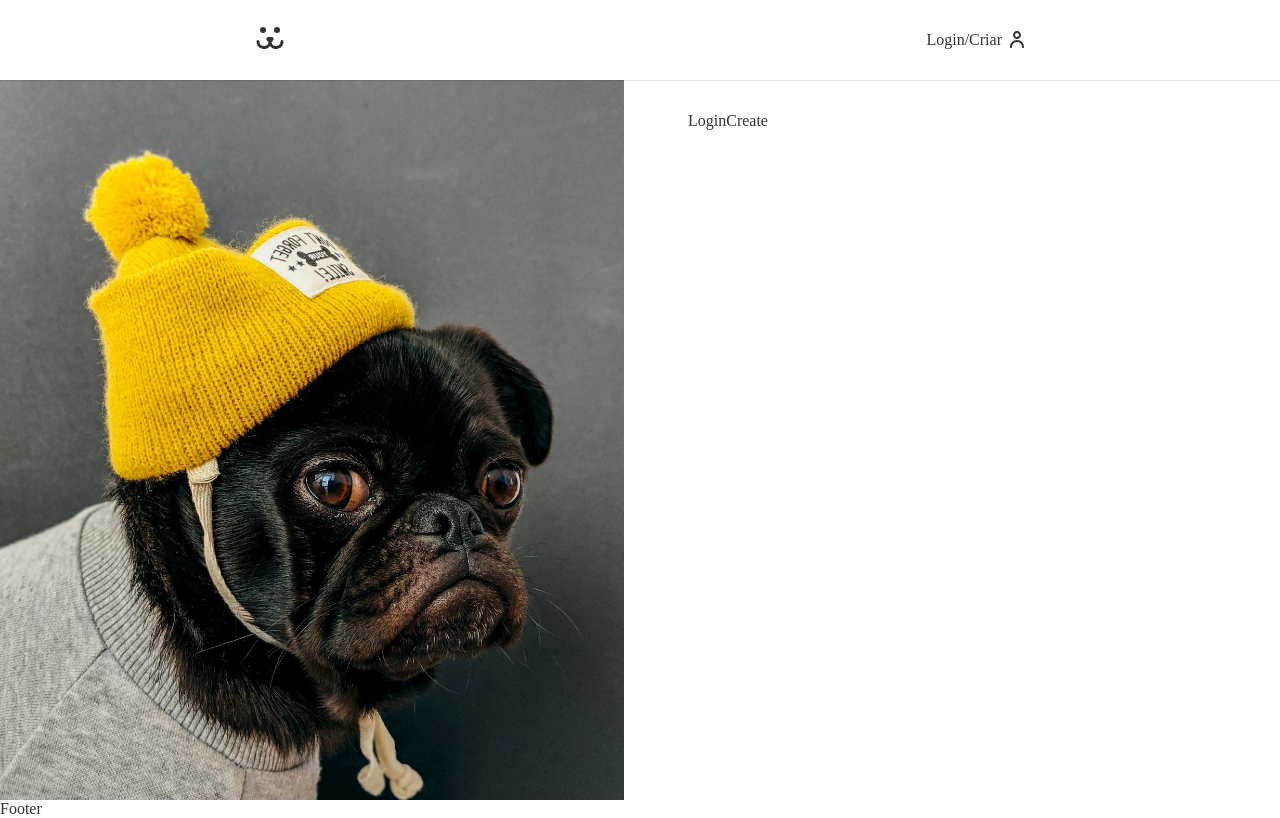
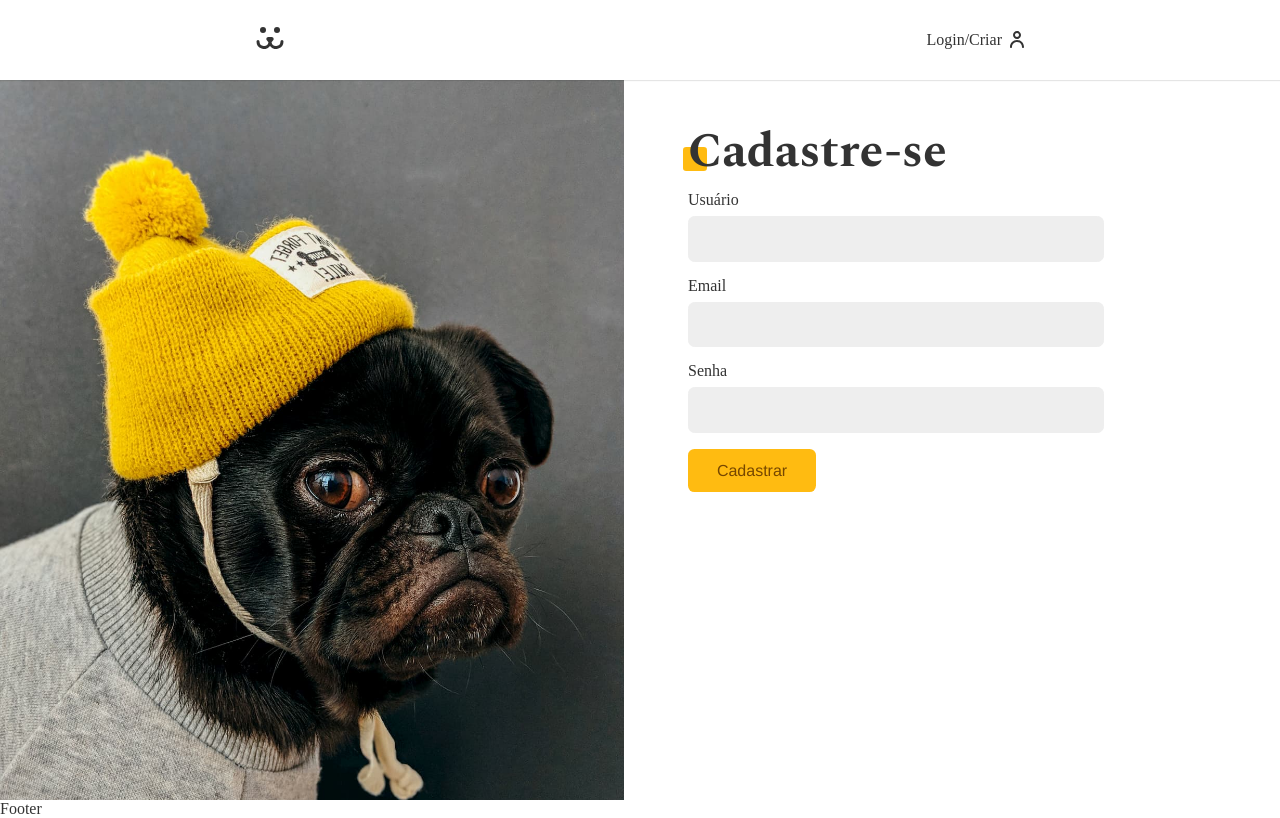
Before and after one commit to Celsogabrielf16/dogs, a React (Create React App) app: page /login/criar in a window 1280 px wide. Built offline with nearby package versions, Linux system fonts and the light colour scheme.

Commit message:
integração do componente LoginCreate

```diff
--- a/src/Hooks/useForm.js
+++ b/src/Hooks/useForm.js
@@ -4,7 +4,12 @@
   email: {
     regex: /^(([^<>()[\]\\.,;:\s@"]+(\.[^<>()[\]\\.,;:\s@"]+)*)|(".+"))@((\[[0-9]{1,3}\.[0-9]{1,3}\.[0-9]{1,3}\.[0-9]{1,3}\])|(([a-zA-Z\-0-9]+\.)+[a-zA-Z]{2,}))$/,
     message: 'Preencha um email válido.'
-  }
+  },
+  password: {
+    regex: /^(?=.*\d)(?=.*[a-z])(?=.*[A-Z])[0-9a-zA-Z]{8,}$/,
+    message:
+      'A senha precisa ter 1 caracter maíusculo, 1 minúsculo e 1 digito. Com no mínimo 8 caracteres.',
+  },
 }
 
 const useForm = (type) => {
--- a/src/api.js
+++ b/src/api.js
@@ -13,26 +13,39 @@
   };
 }
 
+export function TOKEN_VALIDATE_POST(token) {
+  return {
+    url: API_URL + "jwt-auth/v1/token/validate",
+    options: {
+      method: "POST",
+      headers: {
+        Authorization: "Bearer " + token,
+      },
+    },
+  };
+}
+
 export function USER_GET(token) {
   return {
     url: API_URL + "api/user",
     options: {
       method: "GET",
       headers: {
-        Authorization: 'Bearer ' + token
-      }
+        Authorization: "Bearer " + token,
+      },
     },
   };
 }
 
-export function TOKEN_VALIDATE_POST(token) {
+export function USER_POST(body) {
   return {
-    url: API_URL + "jwt-auth/v1/token/validate",
+    url: API_URL + "api/user",
     options: {
       method: "POST",
       headers: {
-        Authorization: 'Bearer ' + token
-      }
+        "Content-Type": "application/json",
+      },
+      body: JSON.stringify(body),
     },
   };
 }
--- a/src/components/login/LoginCreate.js
+++ b/src/components/login/LoginCreate.js
@@ -1,8 +1,39 @@
 import React from 'react'
+import { USER_POST } from '../../api';
+import useForm from '../../Hooks/useForm';
+import UserContext from '../../UserContext';
+import Button from '../Form/Button';
+import Input from '../Form/Input';
 
 const LoginCreate = () => {
+  const username = useForm();
+  const email = useForm('email');
+  const password = useForm();
+
+  const { userLogin } = React.useContext(UserContext)
+
+  async function handleSubmit(event) {
+    event.preventDefault();
+    const { url, options } = USER_POST({
+      username: username.value,
+      email: email.value,
+      password: password.value,
+    });
+    const response = await fetch(url, options);
+    if (response.ok) userLogin(username.value, password.value)
+    console.log(response);
+  }
+
   return (
-    <div>LoginCreate</div>
+    <section className='animeLeft LoginCreateComponent'>
+      <h1 className='title'>Cadastre-se</h1>
+      <form onSubmit={handleSubmit}>
+        <Input label="Usuário" type="text" name="username" {...username} />
+        <Input label="Email" type="email" name="email" {...email} />
+        <Input label="Senha" type="password" name="password" {...password} />
+        <Button>Cadastrar</Button>
+      </form>
+    </section>
   )
 }
 
```
